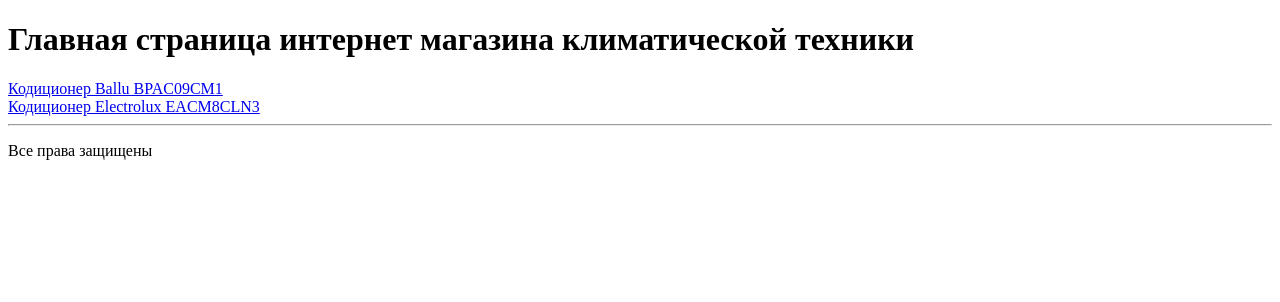
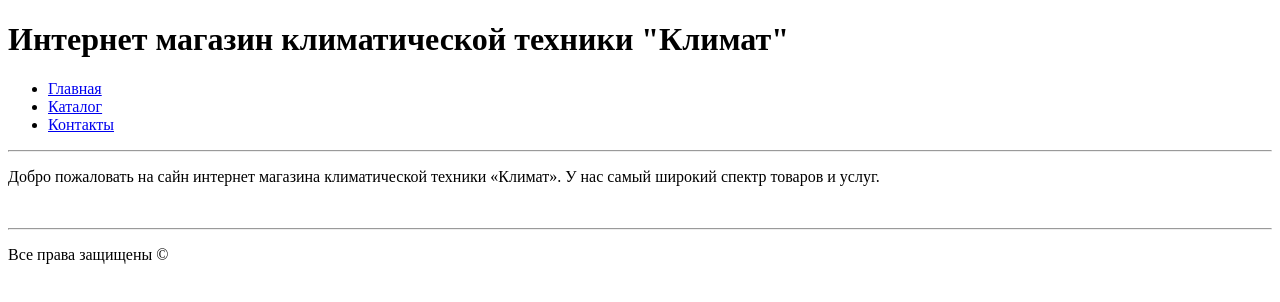
Before and after one commit to Lifter-8361/OnlineMarket, a plain HTML site: page index.html in a window 1280 px wide. Drawn offline with Linux system fonts and the light colour scheme.

Commit message:
Added menu and 2 pages

```diff
--- a/index.html
+++ b/index.html
@@ -5,13 +5,16 @@
     <meta charset="UTF-8">
     <title>OnlineMarket</title>
 </head>
-
-<body>
-    <h1>Главная страница интернет магазина климатической техники</h1>
-     <a href="Ballu_BPAC09CM1.html">Кодиционер Ballu BPAC09CM1</a>
-    <br> <a href="Electrolux_EACM8CLN3.html">Кодиционер Electrolux EACM8CLN3</a>
-    <hr>
-    <p>Все права защищены</p>
-</body>
+<h1>Интернет магазин климатической техники "Климат"</h1>
+<ul class="menu">
+    <li><a href="index.html">Главная</a></li>
+    <li><a href="catalog.html">Каталог</a></li>
+    <li><a href="contacts.html">Контакты</a></li>
+</ul>
+<hr>
+<p>Добро пожаловать на&nbsp;сайн интернет магазина климатической техники &laquo;Климат&raquo;. У&nbsp;нас самый широкий спектр товаров и&nbsp;услуг.</p>
+<br>
+<hr>
+<p>Все права защищены &copy;</p>
 
 </html>
```
Also changed, not shown: catalog.html (added, +22 -0 lines), contacts.html (added, +14 -0 lines).
